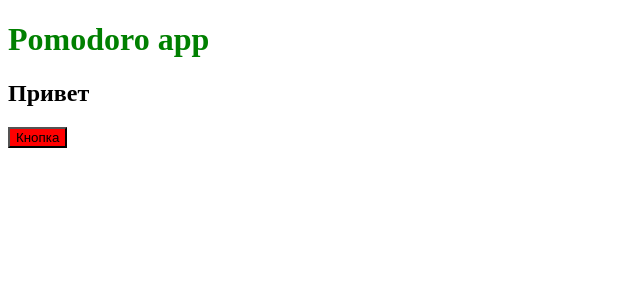
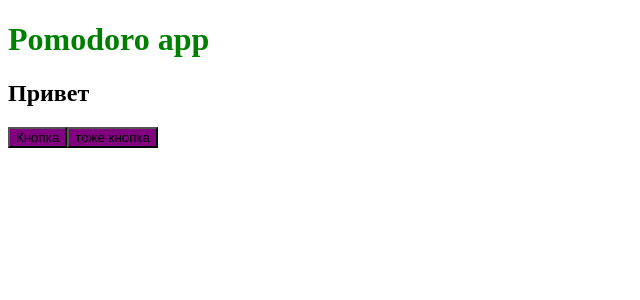
Before and after one commit to BrezhnevAndrey/react_js_pomodoro, a React app: page / in a window 1280 px wide. Shown: the top 300 px of the page, without its empty margins (0-640 px from the left). Built offline with nearby package versions, Linux system fonts and the light colour scheme.

Commit message:
add dev alias

```diff
--- a/package.json
+++ b/package.json
@@ -6,7 +6,8 @@
   "scripts": {
     "test": "echo \"Error: no test specified\" && exit 1",
     "start": "webpack-dev-server --open",
-    "build": "cross-env NODE_ENV=production webpack"
+    "build": "cross-env NODE_ENV=production webpack",
+    "dev": "cross-env NODE_ENV=development webpack"
   },
   "author": "Brezhnev Andrey (ajladdin@gmail.com)",
   "license": "ISC",
--- a/src/App.tsx
+++ b/src/App.tsx
@@ -6,6 +6,7 @@ export function App() {
     <div>
       <h2>Привет</h2>
       <Button text="Кнопка" />
+      <Button text="тоже кнопка" />
     </div>
   );
 }
--- a/src/components/Button/button.less
+++ b/src/components/Button/button.less
@@ -1,3 +1,3 @@
 .button {
-  background-color: red;
+  background-color: purple;
 }
```
